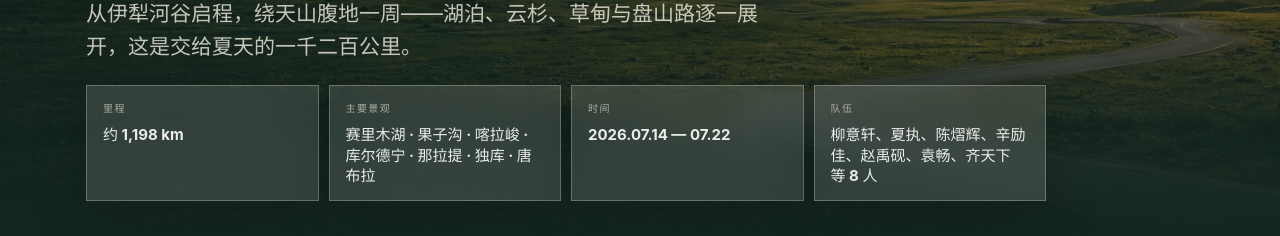
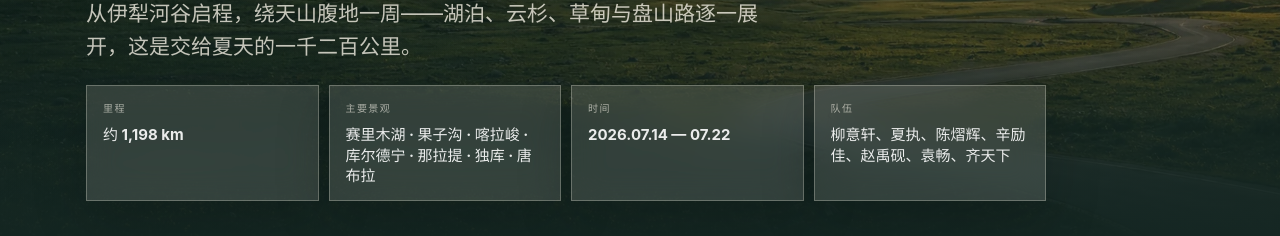
Before and after one commit to StevieHui/yili-roadbook, a React (Vite) app: page / in a window 1280 px wide. Shown: the part 513-749 px from the top of the page. Built offline with nearby package versions, Linux system fonts and the light colour scheme.

Commit message:
fix: remove 等8人 from team display on homepage

```diff
--- a/src/components/Dashboard.tsx
+++ b/src/components/Dashboard.tsx
@@ -27,7 +27,7 @@ export function Dashboard() {
             </article>
             <article>
               <span>队伍</span>
-              <strong>{teamNames.join('、')} 等 {tripMeta.people} 人</strong>
+              <strong>{teamNames.join('、')}</strong>
             </article>
           </div>
         </div>
```
